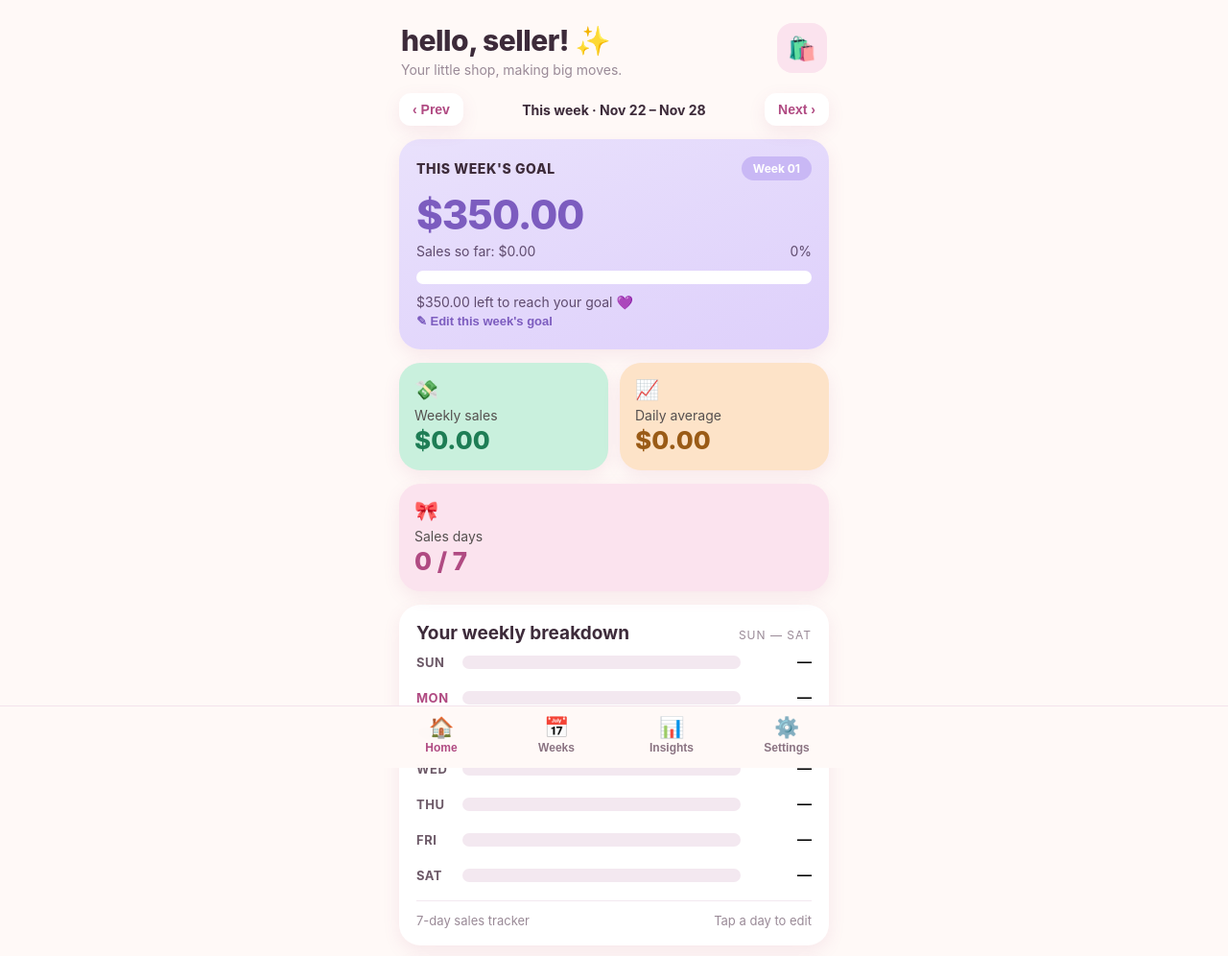
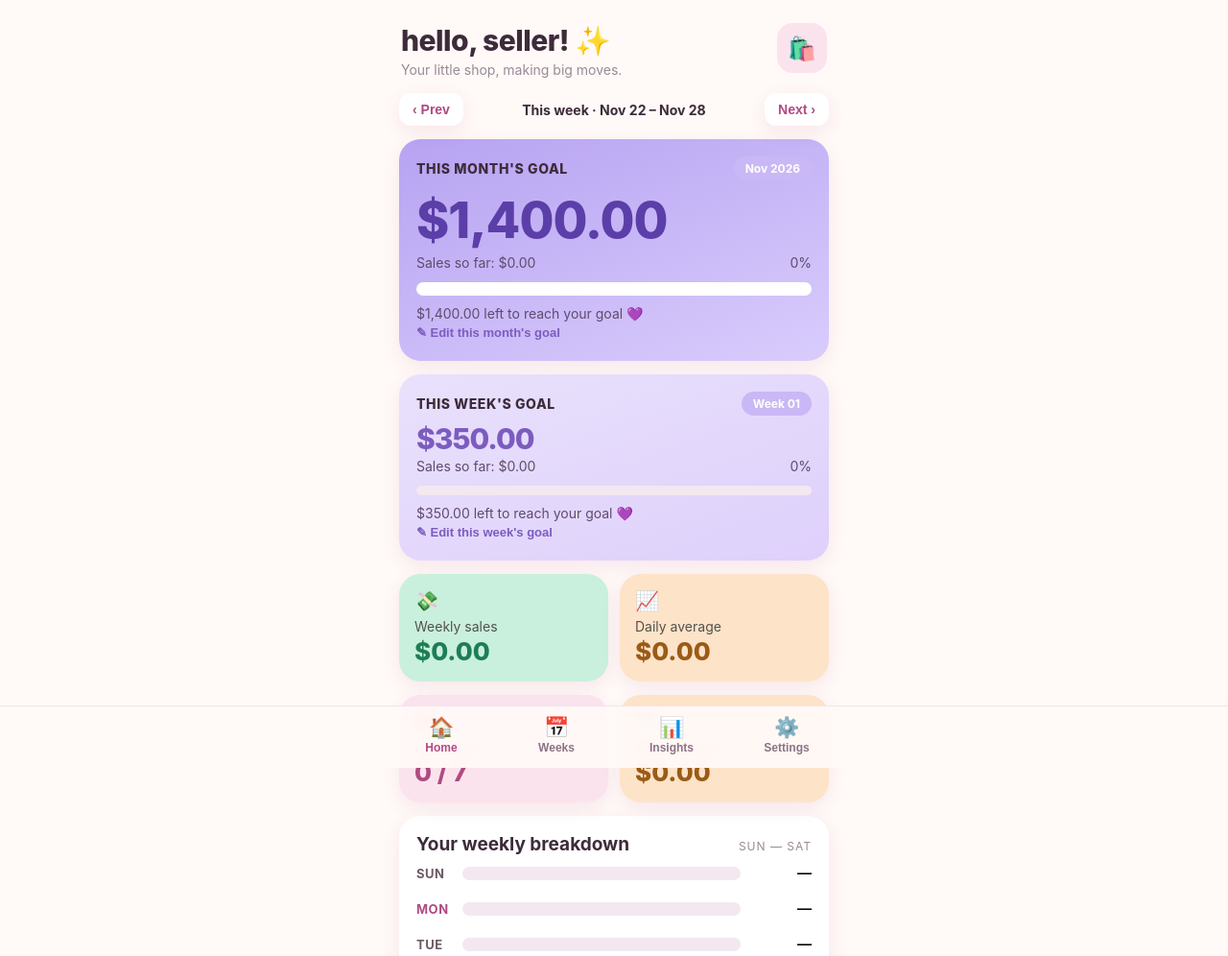
Before and after one commit to kpbusiness06-commits/Vinted, a plain HTML site: page index.html in a window 1280 px wide. Shown: the top 996 px of the page at 96% size. Drawn offline with Linux system fonts and the light colour scheme.

Commit message:
Monthly goal is now the headline — weekly goal moves underneath

```diff
--- a/index.html
+++ b/index.html
@@ -25,6 +25,10 @@
   .bag{width:52px; height:52px; border-radius:16px; background:#fbe3ee; display:flex; align-items:center; justify-content:center; font-size:24px; flex:none;}
   .card{background:var(--card); border-radius:var(--radius); box-shadow:var(--shadow); padding:18px; margin-bottom:14px;}
   .goal-card{background:linear-gradient(160deg,var(--lav-soft),#ded0fb); box-shadow:var(--shadow);}
+  .month-card{background:linear-gradient(160deg,#b7a3f2,#d9ccfc); box-shadow:var(--shadow);}
+  .month-card .goal-amount{font-size:52px; color:#5b3ea8;}
+  .weekly-card .goal-amount{font-size:30px; margin:6px 0 2px;}
+  .weekly-card .bar{height:10px; background:#f3e8f0;}
   .goal-top{display:flex; justify-content:space-between; align-items:center;}
   .goal-label{font-weight:800; font-size:14px; letter-spacing:.6px;}
   .week-badge{background:var(--lav); color:#fff; font-size:12px; font-weight:700; padding:5px 12px; border-radius:999px;}
@@ -112,7 +116,27 @@
       <button id="nextWeek">Next ›</button>
     </div>
 
-    <div class="card goal-card">
+    <div class="card month-card">
+      <div class="goal-top">
+        <div class="goal-label">THIS MONTH'S GOAL</div>
+        <div class="week-badge" id="monthBadge">Month</div>
+      </div>
+      <div class="goal-amount" id="mGoalAmount">$0.00</div>
+      <div class="goal-sub"><span id="mSalesSoFar">Sales so far: $0.00</span><span id="mPct">0%</span></div>
+      <div class="bar"><div id="mGoalBar"></div></div>
+      <div class="goal-left" id="mGoalLeft"></div>
+      <button class="edit-goal" id="editMGoalBtn">✎ Edit this month's goal</button>
+      <div class="editor hidden" id="mGoalEditor">
+        <label class="f" style="margin-top:0">Goal for this month ($)</label>
+        <input class="field" id="mGoalInput" type="number" min="0" step="0.01" inputmode="decimal">
+        <div class="row">
+          <button class="btn btn-pink" id="mGoalSave">Save goal</button>
+          <button class="btn btn-ghost" id="mGoalCancel">Cancel</button>
+        </div>
+      </div>
+    </div>
+
+    <div class="card goal-card weekly-card">
       <div class="goal-top">
         <div class="goal-label">THIS WEEK'S GOAL</div>
         <div class="week-badge" id="weekBadge">Week 01</div>
@@ -138,6 +162,7 @@
     </div>
     <div class="stat-row">
       <div class="stat blush"><div class="ic">🎀</div><div class="lbl">Sales days</div><div class="val" id="salesDays">0 / 7</div></div>
+      <div class="stat peach"><div class="ic">🗓️</div><div class="lbl">Monthly sales</div><div class="val" id="monthlySales">$0.00</div></div>
     </div>
 
     <div class="card">
@@ -188,6 +213,10 @@
       <div class="chart" id="insChart"></div>
     </div>
     <div class="card">
+      <div class="break-head"><h2>Monthly totals</h2><span>LAST 6 MONTHS</span></div>
+      <div id="insMonths"></div>
+    </div>
+    <div class="card">
       <div class="break-head"><h2>Strongest weekday</h2></div>
       <p id="insWeekday" style="margin:8px 0 0">No sales logged yet — your strongest day will show up here. 💗</p>
     </div>
@@ -199,6 +228,8 @@
     <div class="card">
       <label class="f" style="margin-top:0">Default weekly goal ($) — new weeks start here</label>
       <input class="field" id="defaultGoalInput" type="number" min="0" step="0.01" inputmode="decimal">
+      <label class="f">Default monthly goal ($) — new months start here</label>
+      <input class="field" id="defaultMonthlyGoalInput" type="number" min="0" step="0.01" inputmode="decimal">
       <div style="height:12px"></div>
       <button class="btn btn-pink" id="saveSettings">Save settings</button>
       <p class="small">Sales are saved on this device only. They don't sync to other devices — a cloud upgrade can come later.</p>
@@ -227,8 +258,10 @@ const money = n => '$' + (Math.round(n*100)/100).toLocaleString('en-US',{minimum
 function load(){
   try{ return JSON.parse(localStorage.getItem(KEY)) || null; }catch(e){ return null; }
 }
-function freshState(){ return { defaultGoal: 350, weeks: {} }; }
+function freshState(){ return { defaultGoal: 350, defaultMonthlyGoal: 1400, weeks: {}, months: {} }; }
 let state = load() || freshState();
+if(state.defaultMonthlyGoal === undefined) state.defaultMonthlyGoal = 1400;
+if(!state.months) state.months = {};
 function save(){ localStorage.setItem(KEY, JSON.stringify(state)); }
 
 function sundayOf(d){
@@ -250,6 +283,27 @@ function getWeek(offset){
   return state.weeks[k];
 }
 function weekTotal(w){ return w.days.reduce((a,b)=>a+(b||0),0); }
+function monthKeyOf(d){ return d.getFullYear() + '-' + String(d.getMonth()+1).padStart(2,'0'); }
+function viewedMonthKey(){
+  const s = sundayOf(new Date()); s.setDate(s.getDate() + viewOffset*7);
+  return monthKeyOf(s);
+}
+function getMonthGoal(mk){
+  if(state.months[mk] && state.months[mk].goal !== undefined) return state.months[mk].goal;
+  return state.defaultMonthlyGoal;
+}
+function monthTotal(mk){
+  let t = 0;
+  Object.keys(state.weeks).forEach(k=>{
+    const s = new Date(k + 'T12:00:00');
+    state.weeks[k].days.forEach((v,i)=>{
+      if(!v) return;
+      const d = new Date(s); d.setDate(d.getDate()+i);
+      if(monthKeyOf(d) === mk) t += v;
+    });
+  });
+  return t;
+}
 function fmtRange(offset){
   const s = sundayOf(new Date()); s.setDate(s.getDate()+offset*7);
   const e = new Date(s); e.setDate(e.getDate()+6);
@@ -286,6 +340,22 @@ function render(){
   document.getElementById('dailyAvg').textContent = money(total/7);
   document.getElementById('salesDays').textContent = daysWith + ' / 7';
 
+  const mk = viewedMonthKey();
+  const mTotal = monthTotal(mk);
+  const mGoal = getMonthGoal(mk);
+  const mPct = mGoal > 0 ? Math.min(100, mTotal/mGoal*100) : 0;
+  const mLeft = Math.max(0, mGoal - mTotal);
+  const mDate = new Date(mk + '-15T12:00:00');
+  document.getElementById('monthBadge').textContent = mDate.toLocaleDateString('en-US',{month:'short', year:'numeric'});
+  document.getElementById('mGoalAmount').textContent = money(mGoal);
+  document.getElementById('mSalesSoFar').textContent = 'Sales so far: ' + money(mTotal);
+  document.getElementById('mPct').textContent = (Math.round(mPct*10)/10) + '%';
+  document.getElementById('mGoalBar').style.width = mPct + '%';
+  document.getElementById('mGoalLeft').innerHTML = mGoal === 0
+    ? 'Set a goal for this month 💜'
+    : (mLeft > 0 ? money(mLeft) + ' left to reach your goal 💜' : 'Monthly goal reached — incredible! 🎉💜');
+  document.getElementById('monthlySales').textContent = money(mTotal);
+
   const todayIdx = (viewOffset===0) ? new Date().getDay() : -1;
   const maxDay = Math.max(1, ...w.days.map(d=>d||0));
   const wrap = document.getElementById('days');
@@ -303,6 +373,7 @@ function render(){
   document.getElementById('addToday').style.opacity = viewOffset===0 ? '1' : '.5';
   renderWeeks(); renderInsights();
   document.getElementById('defaultGoalInput').value = state.defaultGoal;
+  document.getElementById('defaultMonthlyGoalInput').value = state.defaultMonthlyGoal;
   save();
 }
 
@@ -340,6 +411,22 @@ document.getElementById('goalSave').onclick = ()=>{
   render();
 };
 document.getElementById('goalCancel').onclick = ()=> document.getElementById('goalEditor').classList.add('hidden');
+
+document.getElementById('editMGoalBtn').onclick = ()=>{
+  document.getElementById('mGoalInput').value = getMonthGoal(viewedMonthKey());
+  document.getElementById('mGoalEditor').classList.remove('hidden');
+};
+document.getElementById('mGoalSave').onclick = ()=>{
+  const v = parseFloat(document.getElementById('mGoalInput').value);
+  if(!isNaN(v) && v >= 0){
+    const mk = viewedMonthKey();
+    if(!state.months[mk]) state.months[mk] = {};
+    state.months[mk].goal = v;
+  }
+  document.getElementById('mGoalEditor').classList.add('hidden');
+  render();
+};
+document.getElementById('mGoalCancel').onclick = ()=> document.getElementById('mGoalEditor').classList.add('hidden');
 
 document.getElementById('addToday').onclick = ()=>{
   const v = parseFloat(document.getElementById('todayInput').value);
@@ -405,6 +492,22 @@ function renderInsights(){
     col.innerHTML = '<div class="cv">'+money(t).replace('.00','')+'</div><div class="cb" style="height:'+Math.max(4, t/maxT*84)+'px"></div><div class="cl">'+new Date(k+'T12:00:00').toLocaleDateString('en-US',{month:'numeric', day:'numeric'})+'</div>';
     chart.appendChild(col);
   });
+  const mEl = document.getElementById('insMonths');
+  mEl.innerHTML = '';
+  const now = new Date();
+  for(let back=5; back>=0; back--){
+    const d = new Date(now.getFullYear(), now.getMonth()-back, 15);
+    const mk = monthKeyOf(d);
+    const t = monthTotal(mk);
+    const g = getMonthGoal(mk);
+    const p = g > 0 ? Math.min(100, t/g*100) : 0;
+    const row = document.createElement('div');
+    row.className = 'hist-item';
+    row.innerHTML = '<div><div class="t">' + d.toLocaleDateString('en-US',{month:'long', year:'numeric'}) + '</div>' +
+      '<div class="s">' + money(t) + ' of ' + money(g) + ' goal · ' + (Math.round(p*10)/10) + '%</div>' +
+      '<div class="mini-bar"><div style="width:'+p+'%"></div></div></div>';
+    mEl.appendChild(row);
+  }
   const maxWd = Math.max(...byWeekday);
   document.getElementById('insWeekday').innerHTML = maxWd > 0
     ? '<strong>' + DAY_FULL[byWeekday.indexOf(maxWd)] + '</strong> is your money day — ' + money(maxWd) + ' sold across all weeks. 💗'
@@ -413,7 +516,11 @@ function renderInsights(){
 
 document.getElementById('saveSettings').onclick = ()=>{
   const v = parseFloat(document.getElementById('defaultGoalInput').value);
-  if(!isNaN(v) && v >= 0){ state.defaultGoal = v; save(); alert('Saved 💗 New weeks will start at ' + money(v) + '.'); }
+  const mv = parseFloat(document.getElementById('defaultMonthlyGoalInput').value);
+  if(!isNaN(v) && v >= 0) state.defaultGoal = v;
+  if(!isNaN(mv) && mv >= 0) state.defaultMonthlyGoal = mv;
+  save();
+  alert('Saved 💗 New weeks start at ' + money(state.defaultGoal) + ', new months at ' + money(state.defaultMonthlyGoal) + '.');
 };
 document.getElementById('clearAll').onclick = ()=>{
   if(confirm('Erase ALL weeks and settings? This cannot be undone.')){
```
Also changed, not shown: 1 other file.
